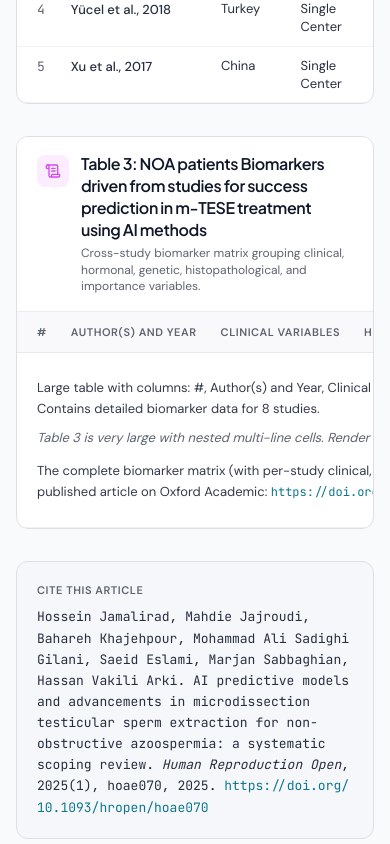
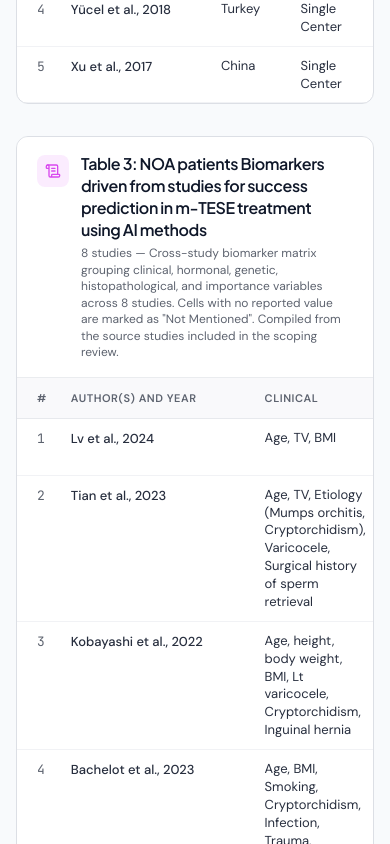
Before and after one commit to h-jamali-rad/noa-dashboard, a Next.js app: page /publications in a window 390 px wide. Shown: the part 5940-6784 px from the top of the page. Built offline with nearby package versions, Linux system fonts and the light colour scheme; no server answers.

Commit message:
fix: fully render Table 3 with biomarker data

```diff
--- a/app/publications/page.tsx
+++ b/app/publications/page.tsx
@@ -23,25 +23,14 @@ type Table3Data = {
   title: string
   description: string
   note: string
-  columns?: string[]
-  rows?: string[][]
+  columns: string[]
+  rows: string[][]
 }
 
 const article = data.article
 const table1 = data.table1 as TableData
 const table2 = data.table2 as TableData
 const table3 = data.table3 as Table3Data
-
-// Columns for Table 3 (parsed from the description in JSON)
-const TABLE3_COLUMNS = [
-  '#',
-  'Author(s) and Year',
-  'Clinical variables',
-  'Hormonal variables',
-  'Genetics / micro-RNA / Proteins',
-  'Histopathology',
-  'Importance variable',
-]
 
 function MetaRow({
   icon: Icon,
@@ -358,64 +347,13 @@ export default function PublicationsPage() {
       />
 
       {/* Table 3 — biomarker matrix */}
-      <section className="rounded-xl border bg-card overflow-hidden">
-        <header className="flex items-start gap-3 px-5 py-4 border-b border-border/60 bg-card/60">
-          <div className="mt-0.5 flex h-8 w-8 shrink-0 items-center justify-center rounded-md bg-tertiary/10 text-tertiary">
-            <ScrollText className="h-4 w-4" />
-          </div>
-          <div className="min-w-0">
-            <h2 className="font-display font-semibold text-base sm:text-lg leading-snug tracking-tight">
-              {table3.title}
-            </h2>
-            <p className="mt-1 text-[12px] text-muted-foreground leading-snug">
-              Cross-study biomarker matrix grouping clinical, hormonal, genetic, histopathological,
-              and importance variables.
-            </p>
-          </div>
-        </header>
-
-        <div className="overflow-x-auto">
-          <table className="w-full text-sm border-separate border-spacing-0">
-            <thead>
-              <tr className="bg-muted/40">
-                {TABLE3_COLUMNS.map((col, i) => (
-                  <th
-                    key={i}
-                    scope="col"
-                    className="text-left px-3 py-2.5 text-[11px] font-semibold uppercase tracking-wider text-muted-foreground border-b border-border/60 whitespace-nowrap first:pl-5 last:pr-5"
-                  >
-                    {col}
-                  </th>
-                ))}
-              </tr>
-            </thead>
-            <tbody>
-              <tr>
-                <td
-                  colSpan={TABLE3_COLUMNS.length}
-                  className="px-5 py-6 text-[13px] text-foreground/85 leading-relaxed border-b border-border/40"
-                >
-                  <p className="mb-2">{table3.description}</p>
-                  <p className="text-muted-foreground italic">{table3.note}</p>
-                  <p className="mt-3">
-                    The complete biomarker matrix (with per-study clinical, hormonal,
-                    genetic / micro-RNA / protein, histopathological, and importance variables) is
-                    available in the published article on Oxford Academic:{' '}
-                    <Link
-                      href={article.doi}
-                      target="_blank"
-                      rel="noopener noreferrer"
-                      className="text-primary hover:underline font-mono text-[12px]"
-                    >
-                      {article.doi}
-                    </Link>
-                  </p>
-                </td>
-              </tr>
-            </tbody>
-          </table>
-        </div>
-      </section>
+      <ResearchTable
+        title={table3.title}
+        columns={table3.columns}
+        rows={table3.rows}
+        caption={`${table3.rows.length} studies — ${table3.description} ${table3.note}`}
+        accent="tertiary"
+      />
 
       {/* Citation block */}
       <section className="rounded-xl border bg-muted/30 p-5">
--- a/data/publications_data.json
+++ b/data/publications_data.json
@@ -88,7 +88,82 @@
   },
   "table3": {
     "title": "Table 3: NOA patients Biomarkers driven from studies for success prediction in m-TESE treatment using AI methods",
-    "description": "Large table with columns: #, Author(s) and Year, Clinical variables, Hormonal variables, Genetics/micro-RNA/Proteins, Histopathology, Importance variable. Contains detailed biomarker data for 8 studies.",
-    "note": "Table 3 is very large with nested multi-line cells. Render it as a responsive scrollable HTML table."
+    "description": "Cross-study biomarker matrix grouping clinical, hormonal, genetic, histopathological, and importance variables across 8 studies.",
+    "note": "Cells with no reported value are marked as \"Not Mentioned\". Compiled from the source studies included in the scoping review.",
+    "columns": ["#", "Author(s) and Year", "Clinical", "Hormonal", "Genetics / micro-RNA / Proteins", "Histopathology", "Importance variable"],
+    "rows": [
+      [
+        "1",
+        "Lv et al., 2024",
+        "Age, TV, BMI",
+        "FSH, LH, T, E2",
+        "hsa_circ series",
+        "Not Mentioned",
+        "hsa_circ series"
+      ],
+      [
+        "2",
+        "Tian et al., 2023",
+        "Age, TV, Etiology (Mumps orchitis, Cryptorchidism), Varicocele, Surgical history of sperm retrieval",
+        "FSH, LH, T, E2, AMH, PRL, InhB",
+        "Etiology (Y microdeletion AZFc, KS)",
+        "Not Mentioned",
+        "Etiology, AMH, surgical history, TV, FSH, LH, Age"
+      ],
+      [
+        "3",
+        "Kobayashi et al., 2022",
+        "Age, height, body weight, BMI, Lt varicocele, Cryptorchidism, Inguinal hernia",
+        "LH, FSH, PRL, tT, E2, T/E2",
+        "G-band, XXY46 mosaicism, AZFc",
+        "Not Mentioned",
+        "T/E2"
+      ],
+      [
+        "4",
+        "Bachelot et al., 2023",
+        "Age, BMI, Smoking, Cryptorchidism, Infection, Trauma, Gonadotropic therapy, Urogenital surgery, Varicocele, Torsion, Orchitis, Cancer treatment, Spinal injury, Spina bifida, Rt testis size, Antisperm antibody, Rt and Lt testis",
+        "LH, FSH, T, InhB, PRL",
+        "Normal karyotype, Y microdeletion AZFc",
+        "Not Mentioned",
+        "FSH, InhB, LH, PRL, Age, BMI, Smoking, Y-chromosome microdeletion, Cryptorchidism, Varicocele"
+      ],
+      [
+        "5",
+        "Deng, Liu et al., 2023",
+        "Age, TV",
+        "FSH, LH, T, PRL, E2, AMH, INHB, INHB/AMH",
+        "Not Mentioned",
+        "Not Mentioned",
+        "INHB/AMH"
+      ],
+      [
+        "6",
+        "Shi et al., 2022",
+        "Age, BMI, TV",
+        "LH, FSH, T",
+        "CircularRNAs (circ_MGLL)",
+        "MA, SCOS, HS",
+        "circ_MGLL, HS"
+      ],
+      [
+        "7",
+        "Zhang, Kanoatov et al., 2023",
+        "Not Mentioned",
+        "Not Mentioned",
+        "germ cell-specific proteins",
+        "Not Mentioned",
+        "AKAP4+/ASPX+/Hoechst+ assay"
+      ],
+      [
+        "8",
+        "Pozzi et al., 2023",
+        "Age, Partner age, BMI, Birthweight, Smoking",
+        "FSH, LH, tT, SHBG, Albumin",
+        "Not Mentioned",
+        "No germ cells, MA, JS, Normal parenchyma",
+        "AMH"
+      ]
+    ]
   }
 }
```
Also changed, not shown: 1 other file (tests, documents, lock files or other folders).
